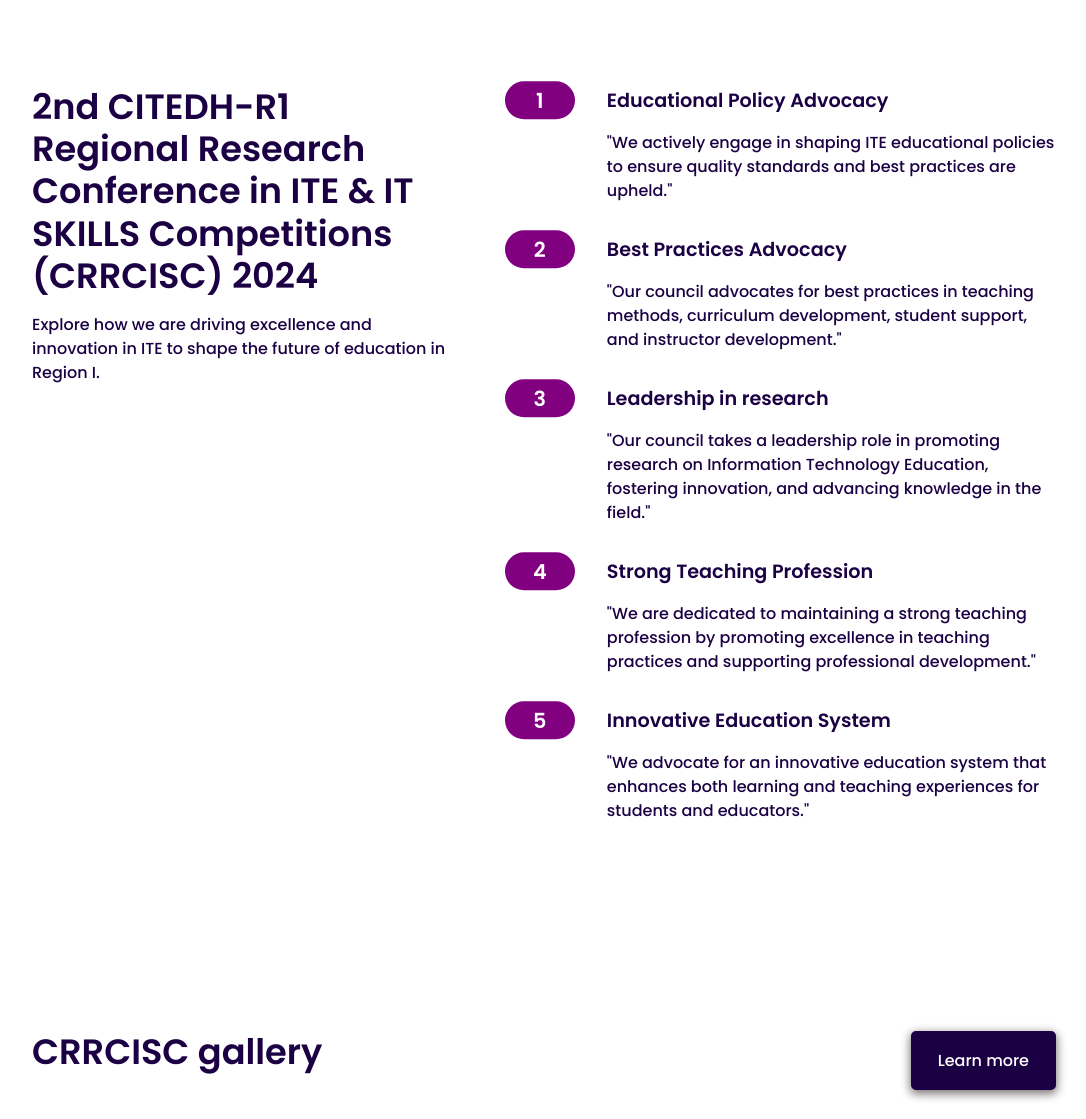
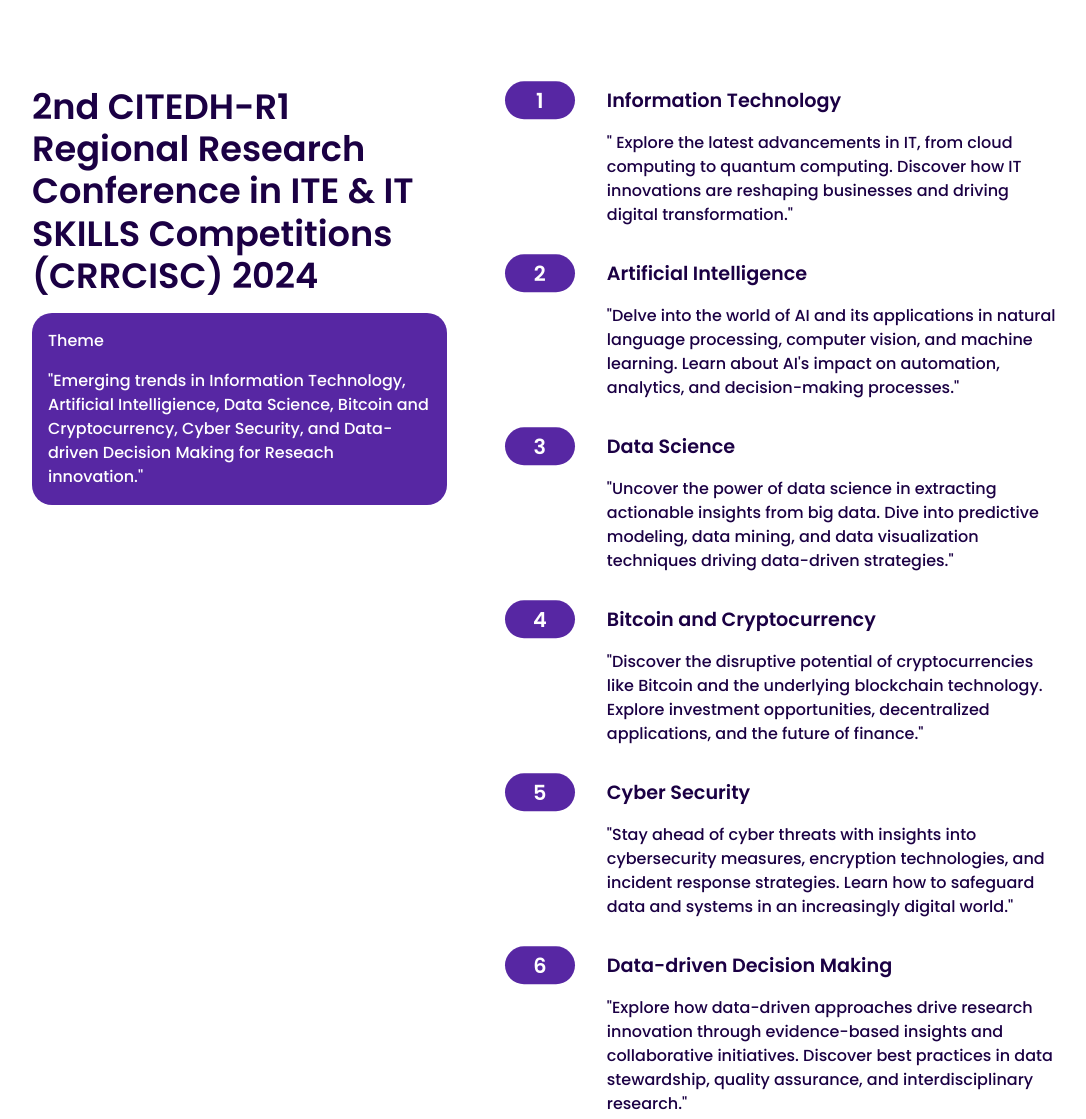
Before and after one commit to zxilverHub/CRRCISC-des2, a plain HTML site: page index.html in a window 1280 px wide. Shown: the part 1360-2479 px from the top of the page, without its empty margins (96-1182 px from the left). Drawn offline with Linux system fonts and the light colour scheme.

Commit message:
add theme

```diff
--- a/index.html
+++ b/index.html
@@ -86,52 +86,52 @@
             2nd CITEDH-R1 Regional Research Conference in ITE & IT SKILLS
             Competitions (CRRCISC) 2024
           </h3>
-          <p class="text">
-            Explore how we are driving excellence and innovation in ITE to shape
-            the future of education in Region I.
+          <div class="theme">
+            <p class="text">Theme</p>
+            <p class="text">
+            "Emerging trends in Information Technology, Artificial Intelligience, Data Science, Bitcoin and Cryptocurrency, Cyber Security, and Data-driven Decision Making for Reseach innovation."
           </p>
+        </div>
         </div>
         <div class="right flex">
           <article>
-            <h3>Educational Policy Advocacy</h3>
+            <h3>Information Technology </h3>
             <p class="text">
-              "We actively engage in shaping ITE educational policies to ensure
-              quality standards and best practices are upheld."
+              " Explore the latest advancements in IT, from cloud computing to quantum computing. Discover how IT innovations are reshaping businesses and driving digital transformation."
             </p>
           </article>
 
           <article>
-            <h3>Best Practices Advocacy</h3>
+            <h3>Artificial Intelligence </h3>
             <p class="text">
-              "Our council advocates for best practices in teaching methods,
-              curriculum development, student support, and instructor
-              development."
+              "Delve into the world of AI and its applications in natural language processing, computer vision, and machine learning. Learn about AI's impact on automation, analytics, and decision-making processes."
             </p>
           </article>
 
           <article>
-            <h3>Leadership in research</h3>
+            <h3>Data Science</h3>
             <p class="text">
-              "Our council takes a leadership role in promoting research on
-              Information Technology Education, fostering innovation, and
-              advancing knowledge in the field."
+              "Uncover the power of data science in extracting actionable insights from big data. Dive into predictive modeling, data mining, and data visualization techniques driving data-driven strategies."
             </p>
           </article>
 
           <article>
-            <h3>Strong Teaching Profession</h3>
+            <h3>Bitcoin and Cryptocurrency</h3>
             <p class="text">
-              "We are dedicated to maintaining a strong teaching profession by
-              promoting excellence in teaching practices and supporting
-              professional development."
+              "Discover the disruptive potential of cryptocurrencies like Bitcoin and the underlying blockchain technology. Explore investment opportunities, decentralized applications, and the future of finance."
             </p>
           </article>
 
           <article>
-            <h3>Innovative Education System</h3>
+            <h3>Cyber Security</h3>
             <p class="text">
-              "We advocate for an innovative education system that enhances both
-              learning and teaching experiences for students and educators."
+              "Stay ahead of cyber threats with insights into cybersecurity measures, encryption technologies, and incident response strategies. Learn how to safeguard data and systems in an increasingly digital world."
+            </p>
+          </article>
+          <article>
+            <h3>Data-driven Decision Making</h3>
+            <p class="text">
+              "Explore how data-driven approaches drive research innovation through evidence-based insights and collaborative initiatives. Discover best practices in data stewardship, quality assurance, and interdisciplinary research."
             </p>
           </article>
         </div>
@@ -207,11 +207,27 @@
             <li><a href="#gallery">Galley</a></li>
           </ul>
         </nav>
-        <p class="copyright">&copy; Copyright 2024.</p>
       </div>
       <div class="right">
         <h5 class="title">Contact us</h5>
+
         <div class="gmail">
+          <svg width="14" height="20" viewBox="0 0 14 20" fill="none" xmlns="http://www.w3.org/2000/svg">
+            <path d="M7 9.5C6.33696 9.5 5.70107 9.23661 5.23223 8.76777C4.76339 8.29893 4.5 7.66304 4.5 7C4.5 6.33696 4.76339 5.70107 5.23223 5.23223C5.70107 4.76339 6.33696 4.5 7 4.5C7.66304 4.5 8.29893 4.76339 8.76777 5.23223C9.23661 5.70107 9.5 6.33696 9.5 7C9.5 7.3283 9.43534 7.65339 9.3097 7.95671C9.18406 8.26002 8.99991 8.53562 8.76777 8.76777C8.53562 8.99991 8.26002 9.18406 7.95671 9.3097C7.65339 9.43534 7.3283 9.5 7 9.5ZM7 0C5.14348 0 3.36301 0.737498 2.05025 2.05025C0.737498 3.36301 0 5.14348 0 7C0 12.25 7 20 7 20C7 20 14 12.25 14 7C14 5.14348 13.2625 3.36301 11.9497 2.05025C10.637 0.737498 8.85652 0 7 0Z" fill="white"/>
+            </svg>
+          <span>Pangasinan State University-Lingayen, Main Alvear St., Lingayen Pangasinan, 2401</span>
+
+        </div>
+        <div class="gmail">
+          <svg width="20" height="20" viewBox="0 0 20 20" fill="none" xmlns="http://www.w3.org/2000/svg">
+            <path d="M19.9882 15.1079C19.8099 16.463 19.1444 17.7068 18.1161 18.607C17.0878 19.5073 15.7669 20.0024 14.4001 20C6.46007 20 9.04873e-06 13.5399 9.04873e-06 5.59985C-0.00244095 4.23313 0.492701 2.91225 1.39296 1.88391C2.29321 0.855574 3.53701 0.190106 4.89206 0.0117978C5.23471 -0.0300417 5.58171 0.0400599 5.88125 0.211638C6.18079 0.383216 6.41681 0.647069 6.55407 0.963807L8.66609 5.67885V5.69085C8.77118 5.93331 8.81458 6.19802 8.79242 6.46134C8.77026 6.72466 8.68323 6.97839 8.53909 7.19987C8.52109 7.22687 8.50209 7.25187 8.48209 7.27687L6.40007 9.74489C7.14908 11.2669 8.74109 12.8449 10.2831 13.5959L12.7171 11.5249C12.741 11.5048 12.7661 11.4861 12.7921 11.4689C13.0134 11.3213 13.268 11.2312 13.5329 11.2068C13.7978 11.1823 14.0646 11.2243 14.3091 11.3289L14.3221 11.3349L19.0332 13.4459C19.3505 13.5827 19.615 13.8185 19.7871 14.1181C19.9593 14.4177 20.0298 14.7649 19.9882 15.1079Z" fill="white"/>
+            </svg>
+
+          </svg>
+          <span>(+63) 998-578-4533</span>
+
+        </div>
+                <div class="gmail">
           <svg
             width="21"
             height="17"
@@ -226,6 +242,7 @@
           </svg>
           <span>secretariat@citedg-r1.org</span>
         </div>
+
         <form>
           <input
             type="text"
@@ -234,11 +251,7 @@
           />
           <a href="mailto:secretariat@citedg-r1.org">Send</a>
         </form>
-        <div class="socials flex">
-          <img src="./Assets/fb.svg" alt="icons" />
-          <img src="./Assets/ig.svg" alt="icons" />
-          <img src="./Assets/twitter.svg" alt="icons" />
-        </div>
+        <p class="website">Visit our website here: <a href="https://citedh-r1.org/" target="_blank">https://citedh-r1.org/</a></p>
       </div>
     </footer>
 
--- a/style.css
+++ b/style.css
@@ -262,6 +262,19 @@ header .mobile-overlay {
     & h3 {
         margin-bottom: 1rem;
     }
+
+    .theme {
+        padding: 1rem;
+        border-radius: 20px;
+        background-color: var(--pruple);
+        & p {color: var(--white);}
+
+
+        & p:first-child {
+            margin-bottom: 1rem;
+        }
+
+    }
 }
 
 .highlights .right {
@@ -284,7 +297,7 @@ header .mobile-overlay {
 
         width: 70px;
         padding-block: .2rem;
-        background-color: purple;
+        background-color: var(--pruple);
         border-radius: 30px;
         text-align: center;
         color: var(--white);
@@ -296,6 +309,7 @@ header .mobile-overlay {
     & article:nth-child(3) h3::before { content: "3"; }
     & article:nth-child(4) h3::before { content: "4"; }
     & article:nth-child(5) h3::before { content: "5"; }
+    & article:nth-child(6) h3::before { content: "6"; }
 
     .text { max-width: 60ch; }
 }
@@ -444,6 +458,25 @@ footer {
             }
         }
         h5 { color: var(--white); }
+
+        .gmail {
+            display: flex;
+            align-items: center;
+            justify-content: start;
+            gap: .5rem;
+
+            & svg {
+                width: 20px;
+            }
+            & span {
+                max-width: 35ch;
+            }
+        }
+
+        .website a {
+            color: var(--pruple);
+            text-decoration: underline;
+        }
     }
 }
 
```
Also changed, not shown: Assets/address.svg (added), Assets/phone.svg (added).
